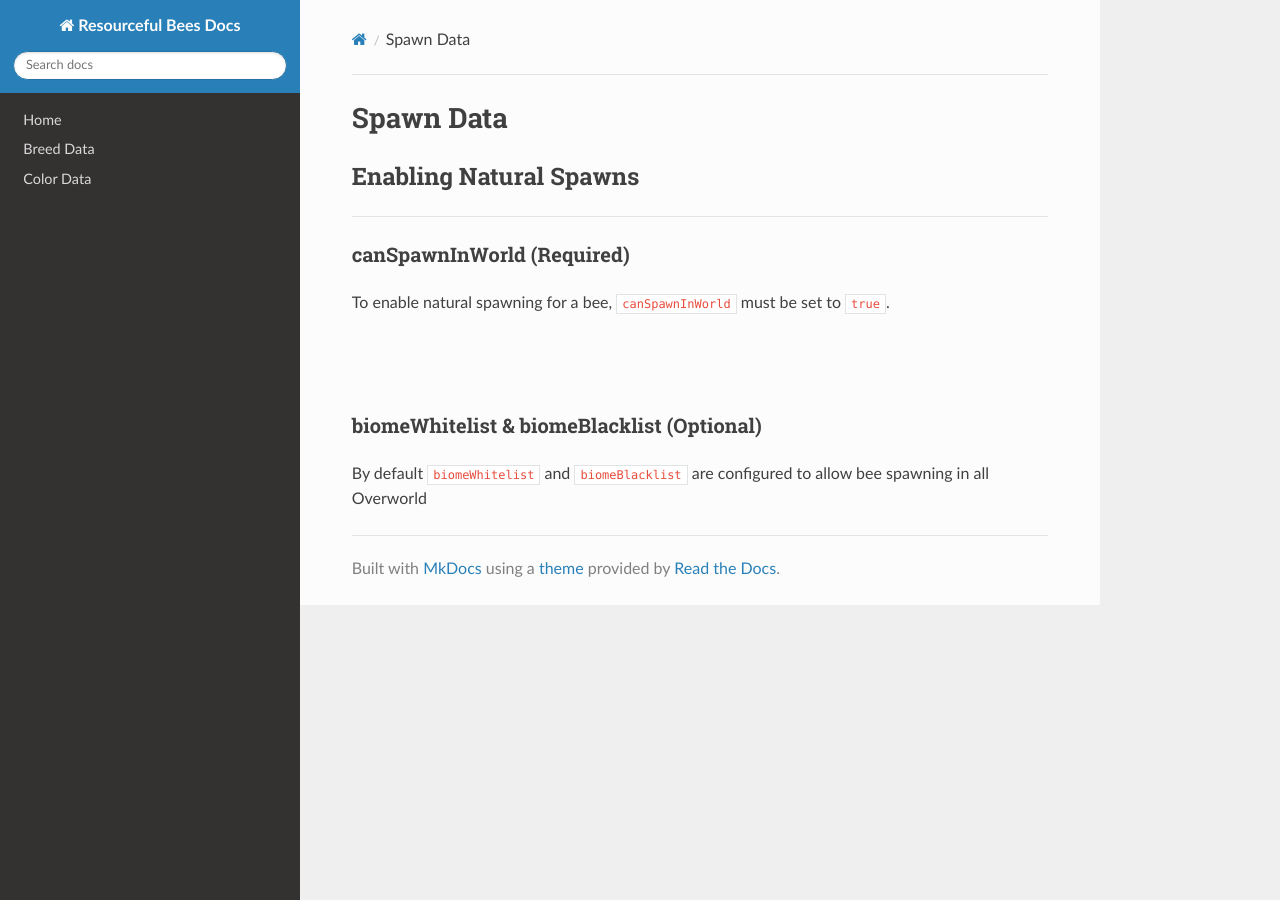
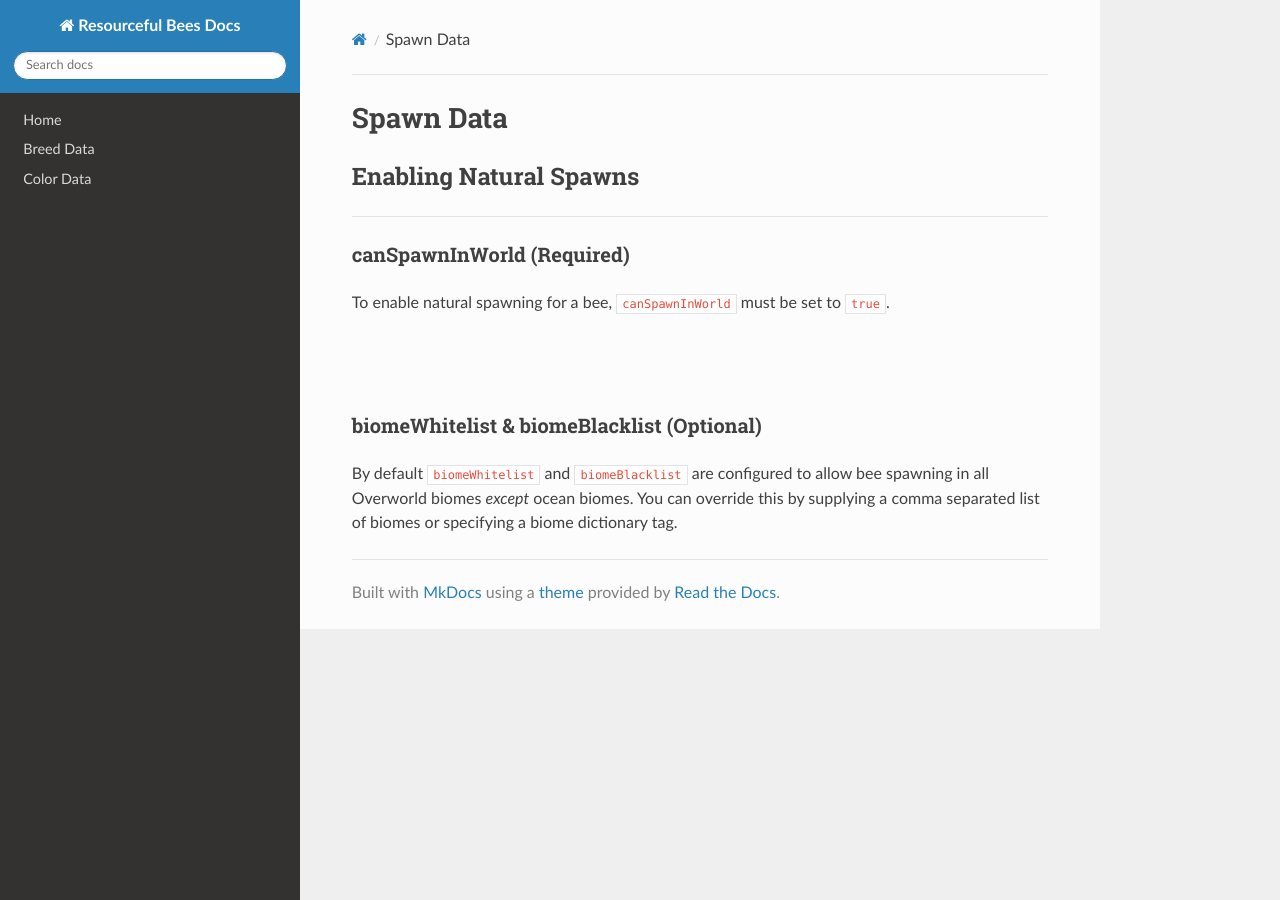
Before and after one commit to Team-Resourceful/ResourcefulBeesDocs, an MkDocs documentation site: the page built from docs/bee_data/spawn_data.md, in a window 1280 px wide. Built offline with MkDocs 1.6.1, drawn with Linux system fonts in a browser that asks for light colours; nearby versions of some CDN libraries.

Commit message:
docs/bee_data/spawn_data.md updated from https://stackedit.io/

```diff
--- a/docs/bee_data/spawn_data.md
+++ b/docs/bee_data/spawn_data.md
@@ -12,8 +12,8 @@ To enable natural spawning for a bee, `canSpawnInWorld` must be set to `true`.
 
 ### **biomeWhitelist & biomeBlacklist** (Optional)
 
-By default `biomeWhitelist` and `biomeBlacklist` are configured to allow bee spawning in all Overworld
+By default `biomeWhitelist` and `biomeBlacklist` are configured to allow bee spawning in all Overworld biomes *except* ocean biomes. You can override this by supplying a comma separated list of biomes or specifying a biome dictionary tag.
 <!--stackedit_data:
-eyJoaXN0b3J5IjpbNDE3NTIwNTYxLDE5Mjg5NTcyMDcsMTY4ND
-YzMzA3MV19
+eyJoaXN0b3J5IjpbMzg3Nzc1OSwxOTI4OTU3MjA3LDE2ODQ2Mz
+MwNzFdfQ==
 -->
```
